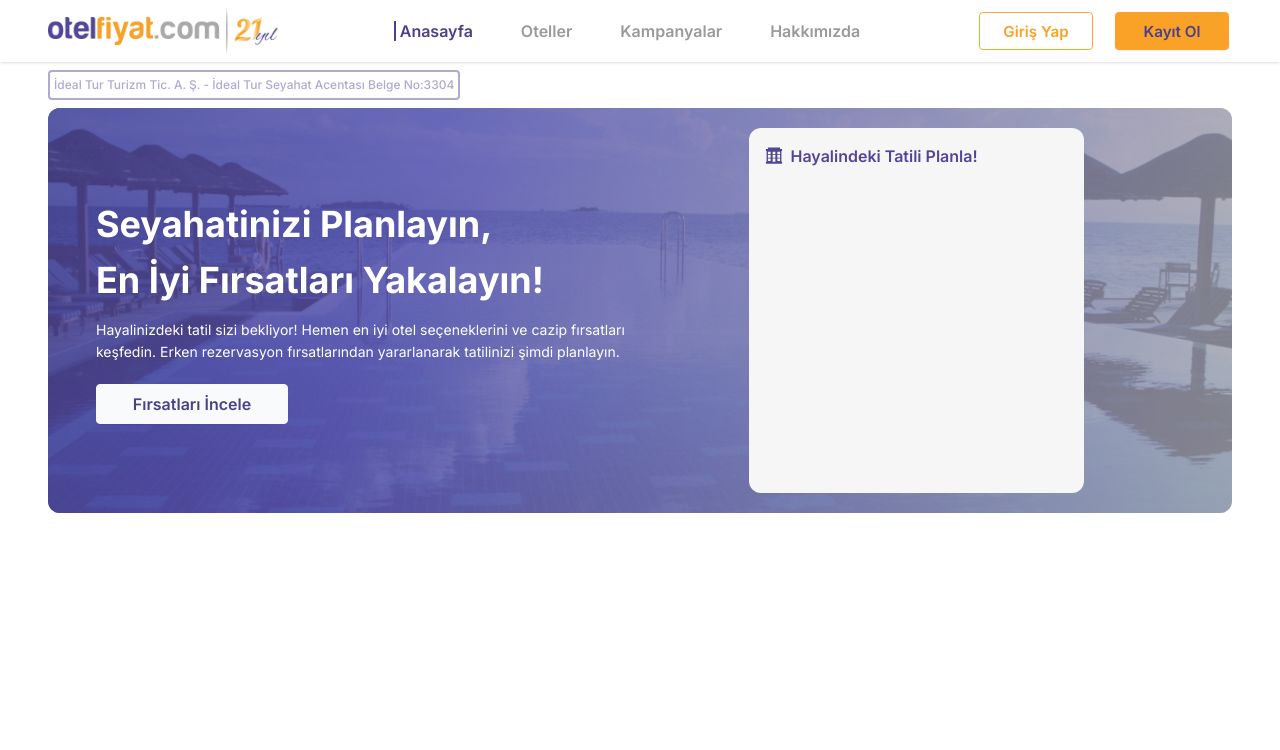
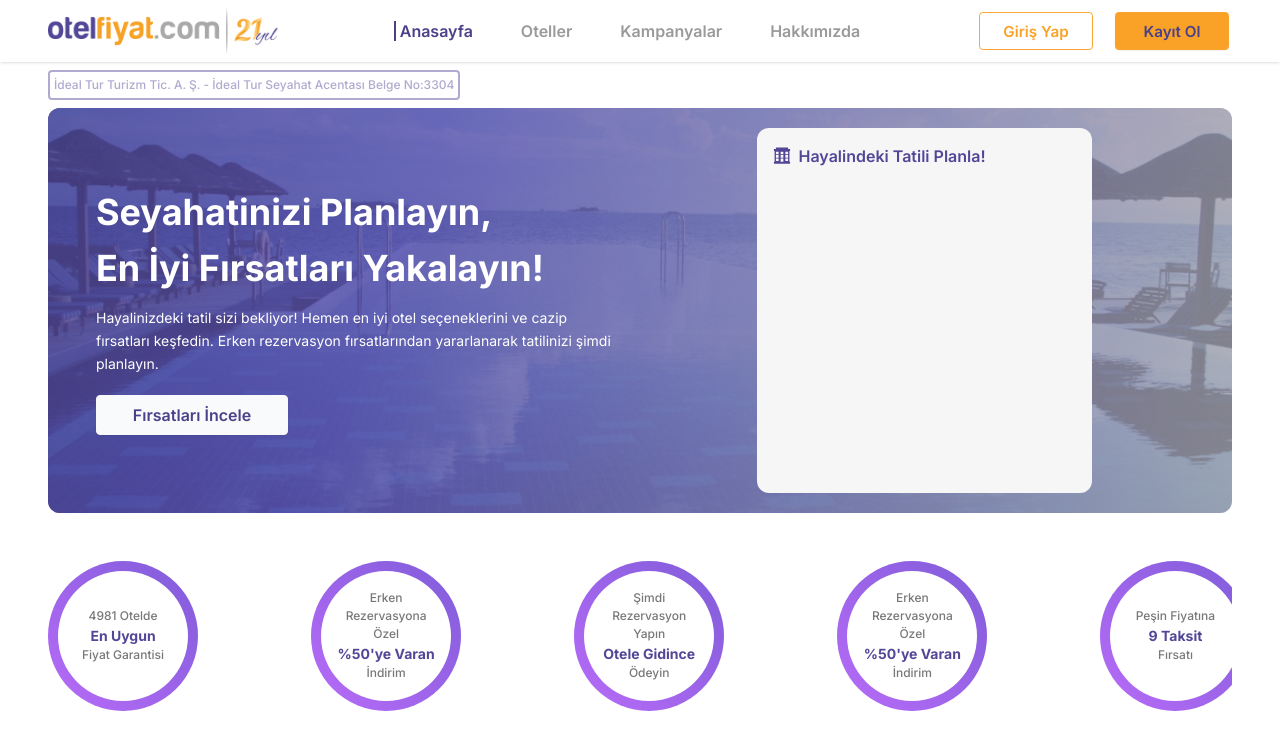
Before and after one commit to otelfiyat/otelfiyat-web, a Next.js app: page / in a window 1280 px wide. Shown: the top 750 px of the page. Built offline with nearby package versions, Linux system fonts and the light colour scheme.

Commit message:
Add SpecialOffersSlide component

```diff
--- a/package.json
+++ b/package.json
@@ -12,6 +12,7 @@
     "next": "14.2.15",
     "react": "^18",
     "react-dom": "^18",
+    "swiper": "^11.1.14",
     "usehooks-ts": "^3.1.0"
   },
   "devDependencies": {
--- a/src/app/page.tsx
+++ b/src/app/page.tsx
@@ -1,9 +1,32 @@
 import Hero from "@/components/Hero";
+import SpecialOffersSlider from "@/components/SpecialOffersSlider";
+
+//TODO: SpecialOffers need to be fetched from an API
+const specialOffers = [
+  { text: "4981 Otelde En Uygun Fiyat Garantisi", emphasis: "En Uygun" },
+  {
+    text: "Erken Rezervasyona Özel %50'ye Varan İndirim",
+    emphasis: "%50'ye Varan",
+  },
+  {
+    text: "Şimdi Rezervasyon Yapın Otele Gidince Ödeyin",
+    emphasis: "Otele Gidince",
+  },
+  {
+    text: "Erken Rezervasyona Özel %50'ye Varan İndirim",
+    emphasis: "%50'ye Varan",
+  },
+  {
+    text: "Peşin Fiyatına 9 Taksit Fırsatı",
+    emphasis: "9 Taksit",
+  },
+];
 
 const Homepage = () => {
   return (
-    <main className="container ">
+    <main className="container flex flex-col">
       <Hero />
+      <SpecialOffersSlider specialOffers={specialOffers} />
     </main>
   );
 };
--- a/src/components/Hero/HeroTitle.tsx
+++ b/src/components/Hero/HeroTitle.tsx
@@ -12,7 +12,7 @@ const HeroTitle = () => {
       </h1>
       <Typography
         variant="h2"
-        fs={{ mobile: "body2", tablet: "body2", desktop: "body1" }}
+        fs={{ mobile: "body2", tablet: "body2", desktop: "h3" }}
         className="text-brand-white text-start leading-relaxed"
       >
         {HERO_TITLE.subtitle}
--- a/src/components/Hero/index.tsx
+++ b/src/components/Hero/index.tsx
@@ -19,9 +19,9 @@ const Hero = () => {
           İdeal Tur Turizm Tic. A. Ş. - İdeal Tur Seyahat Acentası Belge No:3304
         </Typography>
       </div>
-      <section className="hero min-h-screen overflow-hidden sm:min-h-96 sm:h-fit sm:rounded-xl">
+      <section className="hero overflow-hidden sm:min-h-96 sm:h-fit sm:rounded-xl">
         <div className="hero-overlay bg-hero-bg-overlay" />
-        <div className="container flex flex-col gap-4 w-full h-full py-5 sm:flex-row md:px-12 lg:px-18 bg-hero-bg bg-cover bg-center bg-no-repeat">
+        <div className="container flex flex-col gap-12 w-full h-full py-5 sm:flex-row md:px-12 lg:px-18 bg-hero-bg bg-cover bg-center bg-no-repeat">
           <HeroTitle />
           <QuickSearchForm />
         </div>
--- /dev/null
+++ b/src/components/SpecialOffersSlider/SpecialOffer.tsx
@@ -0,0 +1,56 @@
+import Typography from "../UI/Typography";
+
+interface SpecialOfferProps {
+  text: string;
+  emphasis: string;
+}
+
+const SpecialOffer = ({ text, emphasis }: SpecialOfferProps) => {
+  const textArray = text.split(emphasis);
+
+  return (
+    <div className="w-[150px] h-[150px] flex flex-col items-center justify-center rounded-full bg-special-offer">
+      <div className="flex flex-col items-center justify-center w-[130px] h-[130px] rounded-full bg-brand-white text-center p-3">
+        <Typography
+          variant="span"
+          fs={{
+            mobile: "caption",
+            tablet: "caption",
+            desktop: "caption",
+          }}
+          fw="medium"
+          className="text-brand-neutral-700"
+        >
+          {textArray[0]}
+        </Typography>
+        <Typography
+          variant="span"
+          fs={{
+            mobile: "body2",
+            tablet: "body2",
+            desktop: "body2",
+          }}
+          fw="bold"
+          className="text-brand-primary-500"
+        >
+          {emphasis}
+        </Typography>
+
+        <Typography
+          variant="span"
+          fs={{
+            mobile: "caption",
+            tablet: "caption",
+            desktop: "caption",
+          }}
+          fw="medium"
+          className="text-brand-neutral-700"
+        >
+          {textArray[1]}
+        </Typography>
+      </div>
+    </div>
+  );
+};
+
+export default SpecialOffer;
--- /dev/null
+++ b/src/components/SpecialOffersSlider/index.tsx
@@ -0,0 +1,61 @@
+"use client";
+
+import SpecialOffer from "./SpecialOffer";
+import { Swiper, SwiperSlide } from "swiper/react";
+import { Autoplay } from "swiper/modules";
+
+import "swiper/css";
+import "swiper/css/autoplay";
+
+type SpecialOffer = {
+  text: string;
+  emphasis: string;
+};
+interface SpecialOffersSliderProps {
+  specialOffers: SpecialOffer[];
+}
+
+const SpecialOffersSlider = ({ specialOffers }: SpecialOffersSliderProps) => {
+  return (
+    <section className="mt-12">
+      <Swiper
+        modules={[Autoplay]}
+        autoplay={{
+          delay: 20000,
+          disableOnInteraction: false,
+          pauseOnMouseEnter: true,
+        }}
+        slidesPerView={2.5}
+        spaceBetween={40}
+        breakpoints={{
+          480: {
+            slidesPerView: 2.5,
+            spaceBetween: 0,
+          },
+          640: {
+            slidesPerView: 3.5,
+            spaceBetween: 0,
+          },
+
+          1024: {
+            slidesPerView: 4.5,
+            spaceBetween: 0,
+          },
+          1400: {
+            slidesPerView: 6.5,
+            spaceBetween: 0,
+          },
+        }}
+        loop={true}
+      >
+        {specialOffers.map((item, index) => (
+          <SwiperSlide key={index}>
+            <SpecialOffer text={item.text} emphasis={item.emphasis} />
+          </SwiperSlide>
+        ))}
+      </Swiper>
+    </section>
+  );
+};
+
+export default SpecialOffersSlider;
--- a/tailwind.config.ts
+++ b/tailwind.config.ts
@@ -76,6 +76,8 @@ const config: Config = {
       "hero-bg": "url('/assets/images/hero-bg.png')",
       "hero-bg-overlay":
         "linear-gradient(135deg, rgba(82,71,151,1) 0%, rgba(95,83,171,1) 10%, rgba(247,247,251,1) 100%)",
+      "special-offer":
+        "linear-gradient(45deg, rgba(184, 107, 248, 1) 0%,  rgba(127, 93, 217, 1) 100%)",
     },
     fontSize: {
       xs: "12px",
@@ -90,6 +92,7 @@ const config: Config = {
       "6xl": "32px",
       "7xl": "36px",
     },
+
     extend: {},
   },
   plugins: [daisyui],
```
Also changed, not shown: 1 other file (tests, documents, lock files or other folders).
